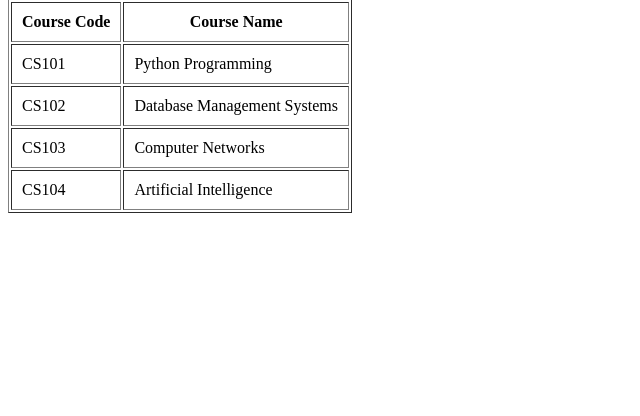
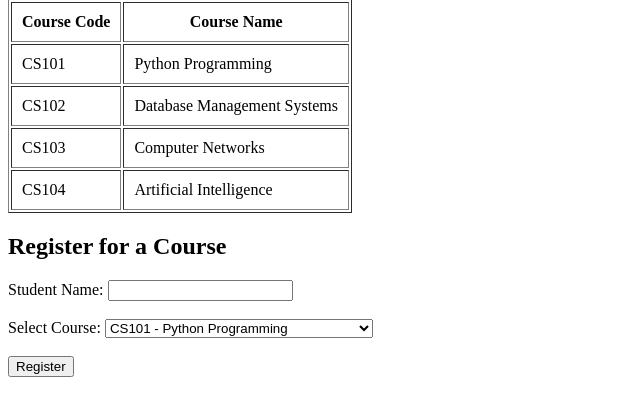
Before and after one commit to sharshitha851-crypto/course-registration, a Flask app: page / in a window 1280 px wide. Shown: the part 128-544 px from the top of the page, without its empty margins (0-640 px from the left). Run offline with Flask 3, Linux system fonts and the light colour scheme.

Commit message:
Add student registration - v2

```diff
--- a/app.py
+++ b/app.py
@@ -1,4 +1,4 @@
-from flask import Flask, render_template
+from flask import Flask, render_template, request
 
 app = Flask(__name__)
 
@@ -9,9 +9,30 @@ courses = [
     {"code": "CS104", "name": "Artificial Intelligence"}
 ]
 
-@app.route("/")
+registrations = []
+
+
+@app.route("/", methods=["GET"])
 def home():
     return render_template("index.html", courses=courses)
 
+
+@app.route("/register", methods=["POST"])
+def register():
+    student_name = request.form["student_name"]
+    course_code = request.form["course_code"]
+
+    registrations.append({
+        "student": student_name,
+        "course": course_code
+    })
+
+    return render_template(
+        "success.html",
+        student_name=student_name,
+        course_code=course_code
+    )
+
+
 if __name__ == "__main__":
     app.run(host="0.0.0.0", port=5000)
--- a/templates/index.html
+++ b/templates/index.html
@@ -1,7 +1,7 @@
 <!DOCTYPE html>
 <html>
 <head>
-    <title>Course Registration - v1</title>
+    <title>Course Registration - v2</title>
 </head>
 <body>
 
@@ -23,5 +23,30 @@
         {% endfor %}
     </table>
 
+    <h2>Register for a Course</h2>
+
+    <form action="/register" method="POST">
+
+        <label>Student Name:</label>
+        <input type="text" name="student_name" required>
+
+        <br><br>
+
+        <label>Select Course:</label>
+
+        <select name="course_code" required>
+            {% for course in courses %}
+            <option value="{{ course.code }}">
+                {{ course.code }} - {{ course.name }}
+            </option>
+            {% endfor %}
+        </select>
+
+        <br><br>
+
+        <button type="submit">Register</button>
+
+    </form>
+
 </body>
 </html>
```
Also changed, not shown: templates/success.html (added, +18 -0 lines), test_app.py (+19 -4 lines).
